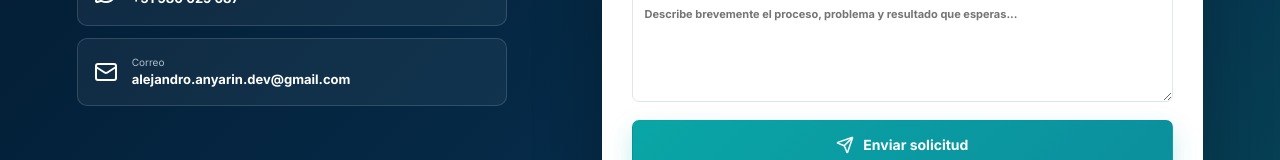
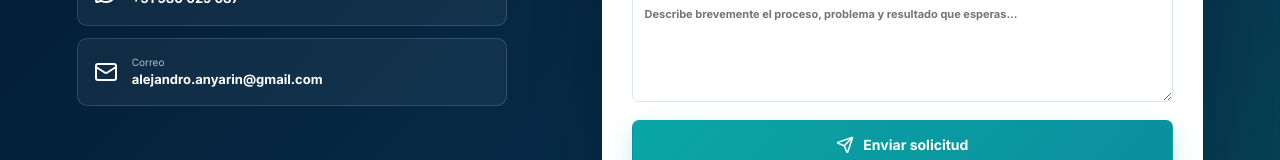
Before and after one commit to jaanyarin/repo_landing_page, a React (Vite) app: page / in a window 1280 px wide. Shown: the part 5539-5699 px from the top of the page. Built offline with nearby package versions, Linux system fonts and the light colour scheme.

Commit message:
feat: finalizar formulario y landing page

```diff
--- a/src/App.tsx
+++ b/src/App.tsx
@@ -1,8 +1,9 @@
-import { FormEvent, useState } from 'react'
+import { useState } from 'react'
+import type { FormEvent } from 'react'
 import { motion } from 'framer-motion'
 import {
   ArrowRight, BarChart3, Bot, CheckCircle2, ChevronRight, Code2,
-  Database, Download, Github, Linkedin, LoaderCircle, Mail, Menu,
+  Database, Download, LoaderCircle, Mail, Menu,
   MessageCircle, MonitorSmartphone, Send, ShieldCheck, Sparkles, X, Zap,
 } from 'lucide-react'
 import './index.css'
@@ -551,11 +552,11 @@ function App() {
                   <strong>+51 980 029 687</strong>
                 </span>
               </a>
-              <a href="mailto:alejandro.anyarin.dev@gmail.com">
+              <a href="mailto:alejandro.anyarin@gmail.com">
                 <Mail />
                 <span>
                   <small>Correo</small>
-                  <strong>alejandro.anyarin.dev@gmail.com</strong>
+                  <strong>alejandro.anyarin@gmail.com</strong>
                 </span>
               </a>
             </div>
@@ -585,7 +586,7 @@ function App() {
           <a href="https://www.linkedin.com/in/jaanyarin/" target="_blank" rel="noreferrer" aria-label="LinkedIn">
             <span className="social-icon" aria-hidden="true">in</span>
           </a>
-          <a href="mailto:alejandro.anyarin.dev@gmail.com" aria-label="Correo">
+          <a href="mailto:alejandro.anyarin@gmail.com" aria-label="Correo">
             <Mail />
           </a>
         </div>
```
